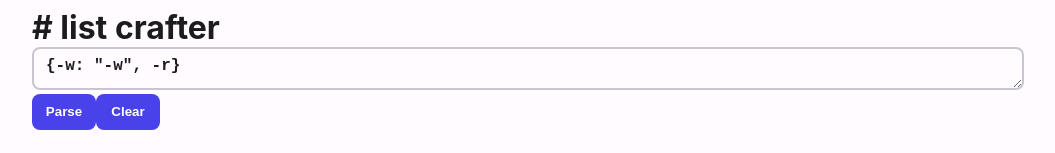
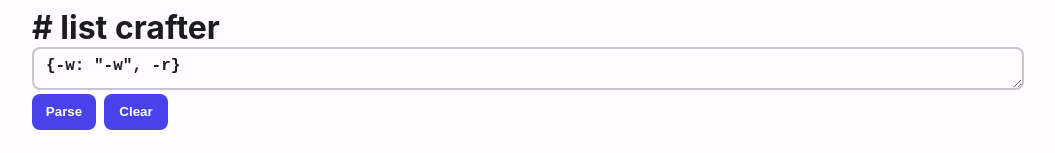
Before and after one commit to barelyfalse/list-crafter, a Vue app: page / in a window 1280 px wide. Shown: the top 153 px of the page, without its empty margins (112-1167 px from the left). Built offline with nearby package versions, Linux system fonts and the light colour scheme.

Commit message:
buttons gap

```diff
--- a/src/App.vue
+++ b/src/App.vue
@@ -61,8 +61,10 @@ watch(plainOutputValue, () => {
     <h1># list crafter</h1>
     <div>
       <PatternInput :value="patternInputValue" helper-text="" :on-input="processPatternInput" fit-width />
-      <Button label="Parse" :type="buttonTypes.filled" :action="processPattern" />
-      <Button label="Clear" :type="buttonTypes.filled" :action="() => {}" />
+      <div style="display: flex; flex-direction: row; gap: 8px;">
+        <Button label="Parse" :type="buttonTypes.filled" :action="processPattern" />
+        <Button label="Clear" :type="buttonTypes.filled" :action="() => {}" />
+      </div>
     </div>
   </header>
 
```
